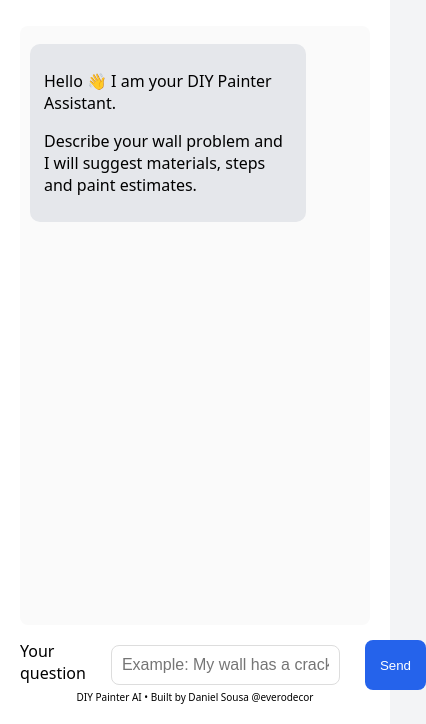
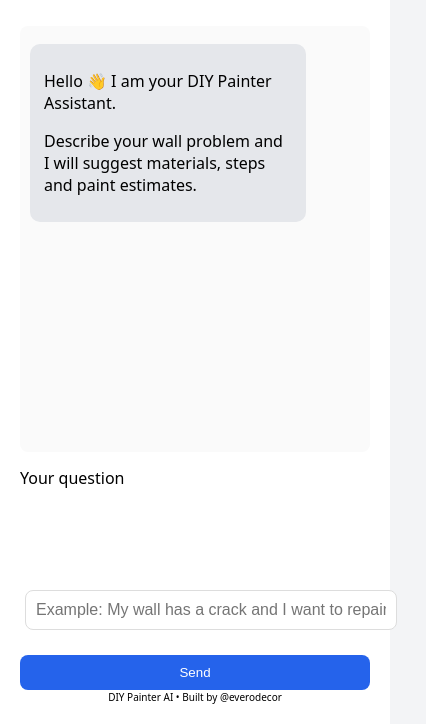
Before and after one commit to danielpedrovs/eVeroDAI-diY-Painter, a website with bundled scripts: page index.html in a window 390 px wide. Shown: the part 120-844 px from the top of the page, 426 px wide, since content can reach past the window. Built offline with nearby package versions, Linux system fonts and the light colour scheme.

Commit message:
changes on upload buttons

```diff
--- a/index.html
+++ b/index.html
@@ -54,15 +54,15 @@ auto-complete="off"
 
 >
 
+<div class="upload-row">
 <input
   type="file"
   id="logo-upload"
   accept="image/png,image/jpeg,image/jpg"
   style="display:none;"
 />
-
 <input type="file" id="job-photos-upload" accept="image/*" multiple style="display:none;">
-
+</div>
 
 <br><br>
 
@@ -72,7 +72,7 @@ Send
 
 </div>
 <footer>
-DIY Painter AI • Built by Daniel Sousa @everodecor
+DIY Painter AI • Built by @everodecor
 </footer>
 
 </div>
--- a/styles.css
+++ b/styles.css
@@ -81,7 +81,12 @@ margin-left:auto;
 
 .input-area{
 display:flex;
+flex-wrap: wrap;
 gap:10px;
+}
+
+.input-area > * {
+  min-width: 0;
 }
 
 input{
@@ -90,6 +95,32 @@ padding:10px;
 border-radius:8px;
 border:1px solid #ddd;
 font-size:16px;
+}
+
+@media (max-width: 480px) {
+  .input-area{
+    display: flex;
+    flex-direction: column;
+    align-items: stretch;
+  }
+
+  .input-area #user-input{
+    order: 1;
+    width: 100%;
+  }
+
+  .input-area .upload-row{
+    order: 2;
+    display: flex;
+    flex-wrap: wrap;
+    gap: 8px;
+    width: 100%;
+  }
+
+  .input-area button{
+    order: 3;
+    width: 100%;
+  }
 }
 
 button{
```
